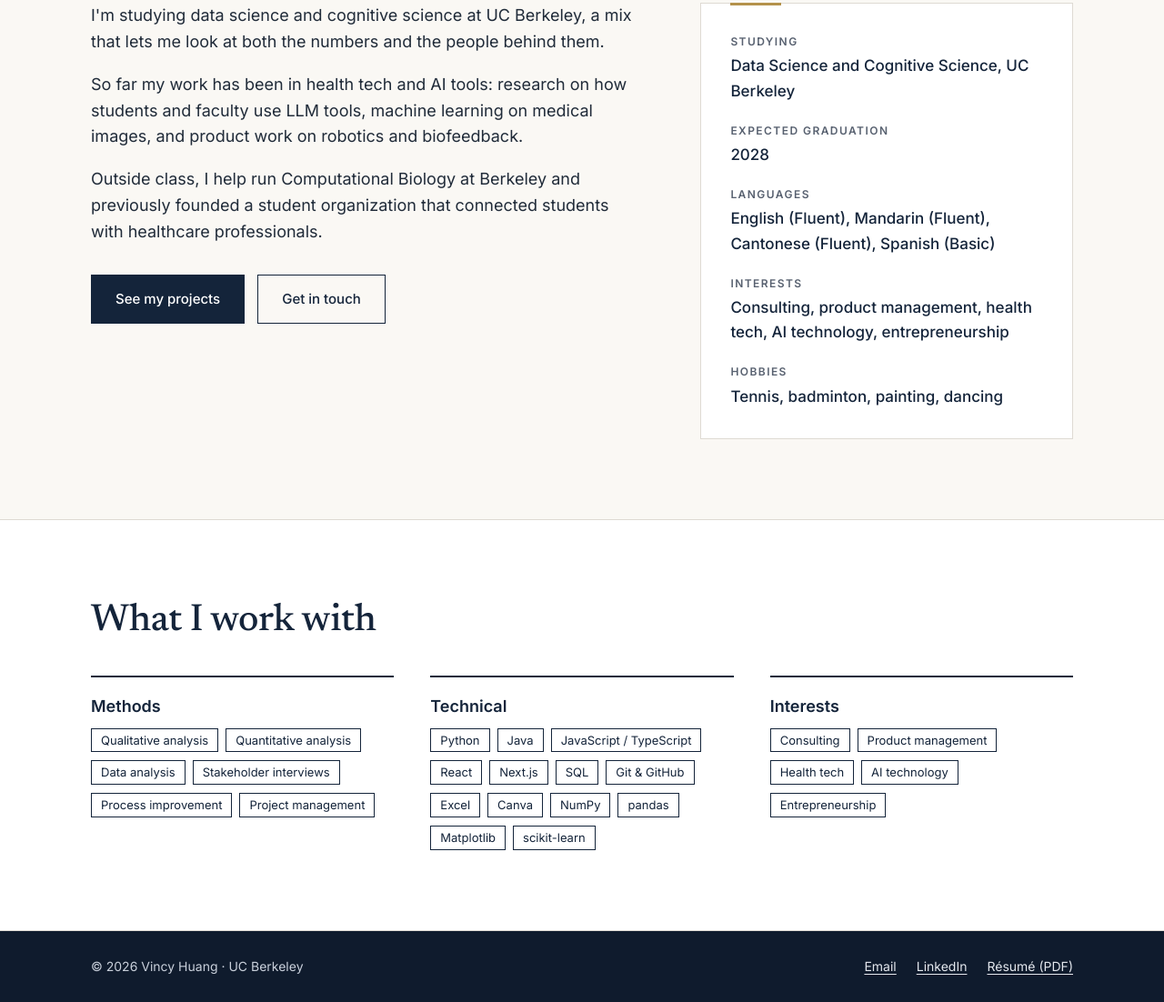
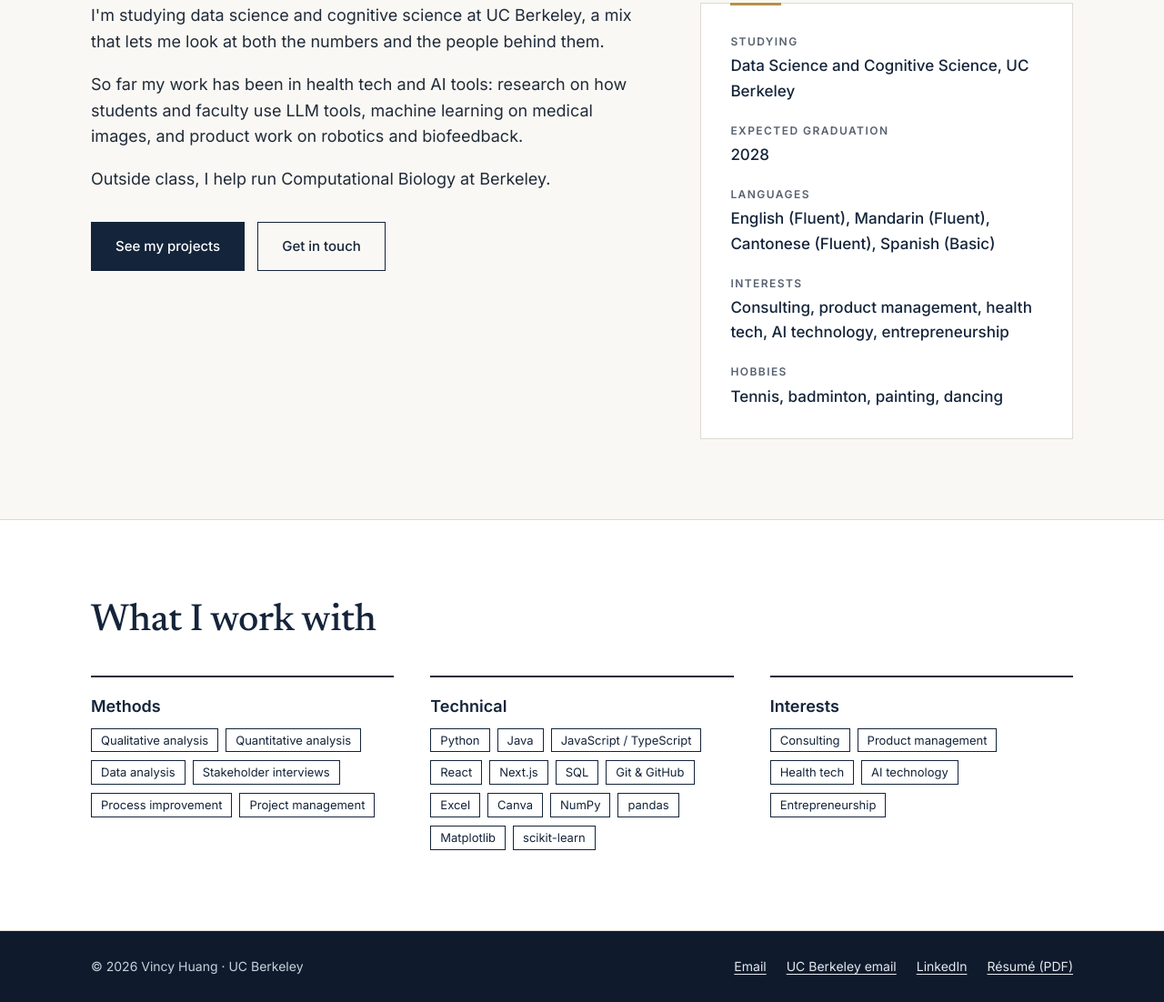
Before and after one commit to vincyh07-dev/vincyhuang, a plain HTML site: page about.html in a window 1280 px wide. Shown: the part 297-1399 px from the top of the page at 91% size. Drawn offline with Linux system fonts and the light colour scheme.

Commit message:
Show personal and UC Berkeley email in the footer; trim About
Co-Authored-By: Claude Opus 5.5 <noreply@anthropic.com>

```diff
--- a/about.html
+++ b/about.html
@@ -45,7 +45,7 @@
 <div>
 <p>I'm studying data science and cognitive science at UC Berkeley, a mix that lets me look at both the numbers and the people behind them.</p>
 <p>So far my work has been in health tech and AI tools: research on how students and faculty use LLM tools, machine learning on medical images, and product work on robotics and biofeedback.</p>
-<p>Outside class, I help run Computational Biology at Berkeley and previously founded a student organization that connected students with healthcare professionals.</p>
+<p>Outside class, I help run Computational Biology at Berkeley.</p>
 <div class="btn-row" style="margin-top:32px">
 <a class="btn btn-primary" href="projects.html">See my projects</a>
 <a class="btn btn-ghost" href="contact.html">Get in touch</a>
@@ -79,6 +79,7 @@
 <span>© 2026 Vincy Huang · UC Berkeley</span>
 <ul>
 <li><a href="mailto:vhuang0707@gmail.com">Email</a></li>
+<li><a href="mailto:vincyh07@berkeley.edu">UC Berkeley email</a></li>
 <li><a href="https://www.linkedin.com/in/vincyhuang7" target="_blank" rel="noopener">LinkedIn</a></li>
 <li><a href="assets/docs/Vincy_Huang_Resume.pdf" target="_blank" rel="noopener">Résumé (PDF)</a></li>
 </ul>
```
Also changed, not shown: 404.html (+1 -0 lines), contact.html (+1 -0 lines), experience.html (+1 -0 lines), index.html (+1 -0 lines), projects.html (+1 -0 lines), projects/compbio-berkeley.html (+1 -0 lines), projects/ctl-llm-research.html (+1 -0 lines), projects/ctrl-robotics.html (+1 -0 lines), projects/jarvis.html (+1 -0 lines), projects/streamind-health.html (+1 -0 lines), projects/ucsf-radiology.html (+1 -0 lines).
